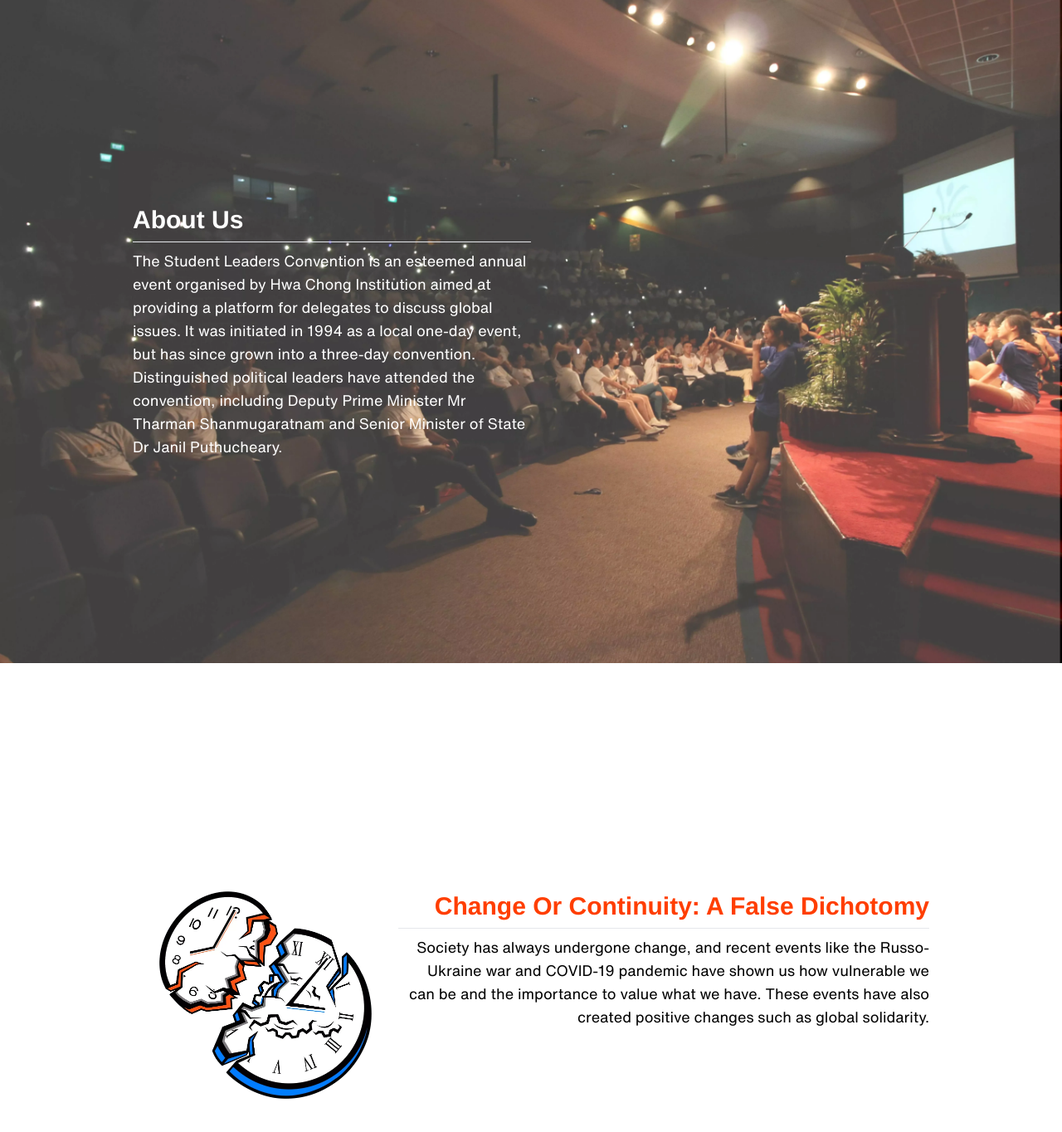
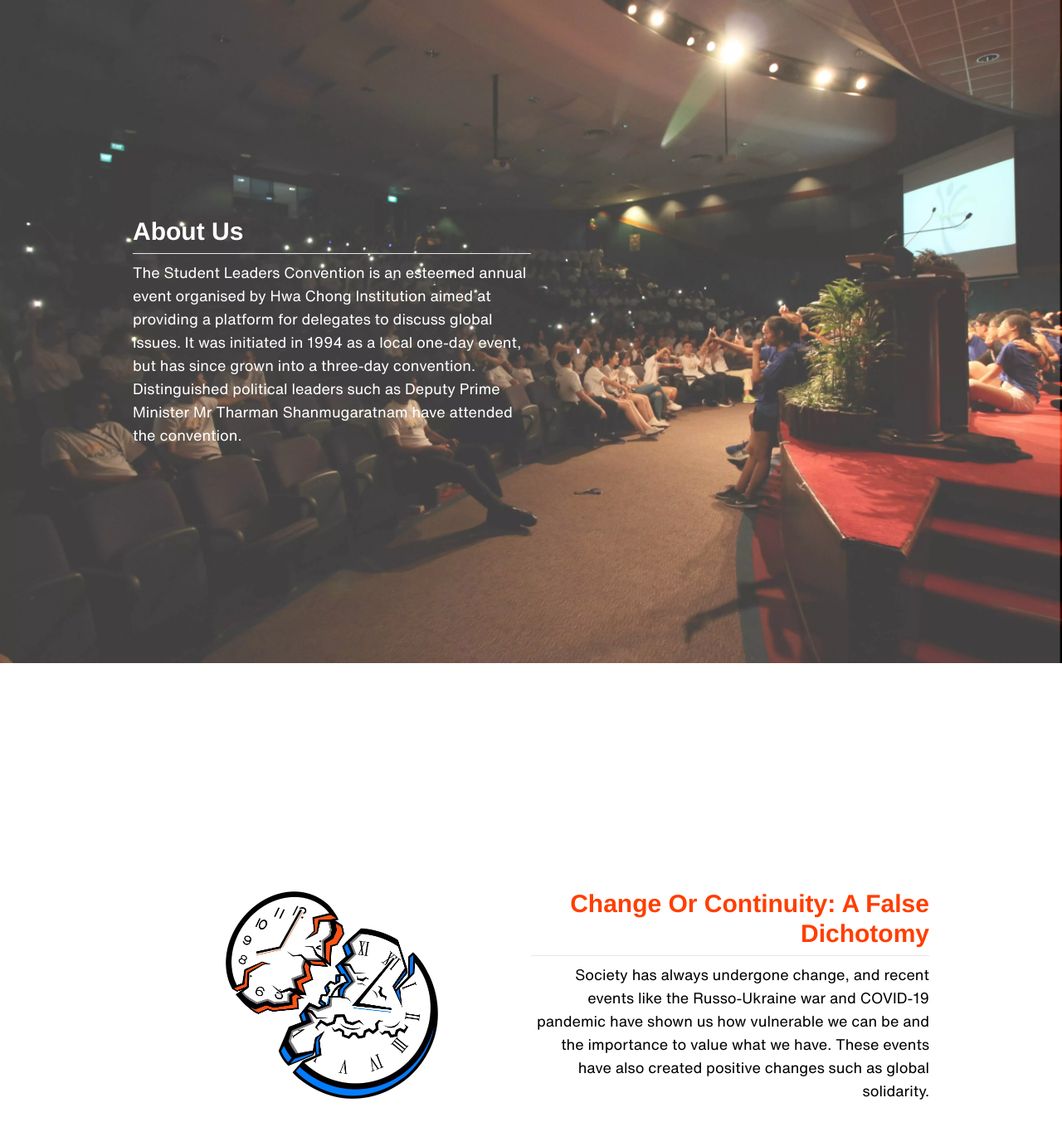
Before and after one commit to vincentcayadi/slc-website, a Next.js app: page / in a window 1280 px wide. Shown: the part 801-2165 px from the top of the page at 83% size. Built offline with nearby package versions, Linux system fonts and the light colour scheme.

Commit message:
cleaned text

```diff
--- a/pages/index.tsx
+++ b/pages/index.tsx
@@ -64,9 +64,8 @@ const Home = () => {
               organised by Hwa Chong Institution aimed at providing a platform
               for delegates to discuss global issues. It was initiated in 1994
               as a local one-day event, but has since grown into a three-day
-              convention. Distinguished political leaders have attended the
-              convention, including Deputy Prime Minister Mr Tharman
-              Shanmugaratnam and Senior Minister of State Dr Janil Puthucheary.
+              convention. Distinguished political leaders such as Deputy Prime
+              Minister Mr Tharman Shanmugaratnam have attended the convention.
             </p>
           </div>
         </div>
@@ -75,11 +74,11 @@ const Home = () => {
         className="grid w-3/4 h-screen m-auto place-items-center"
         id="theme"
       >
-        <div className="grid gird-cols-1 lg:grid-cols-3">
+        <div className="grid gird-cols-1 lg:grid-cols-2">
           <div className="grid place-items-center">
             <Image src={SLC} alt="logo" className="w-32 lg:w-64" />
           </div>
-          <div className="my-2 lg:col-span-2 lg:my-0">
+          <div className="my-2 lg:my-0">
             <h1 className="text-lg font-bold text-center lg:text-3xl lg:text-right text-slcOrange">
               Change Or Continuity:{" "}
               <span className="block lg:inline ">A False Dichotomy</span>
```
